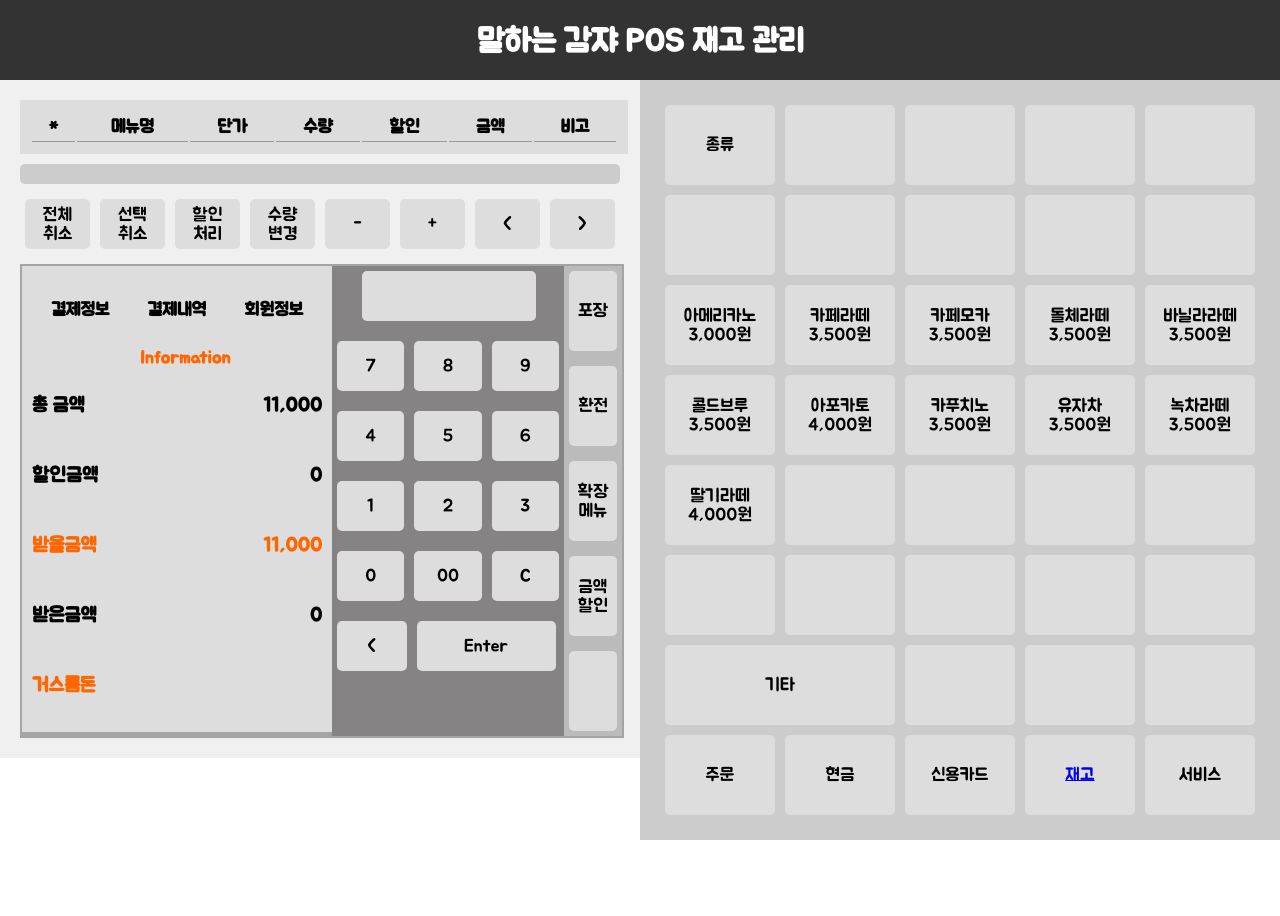
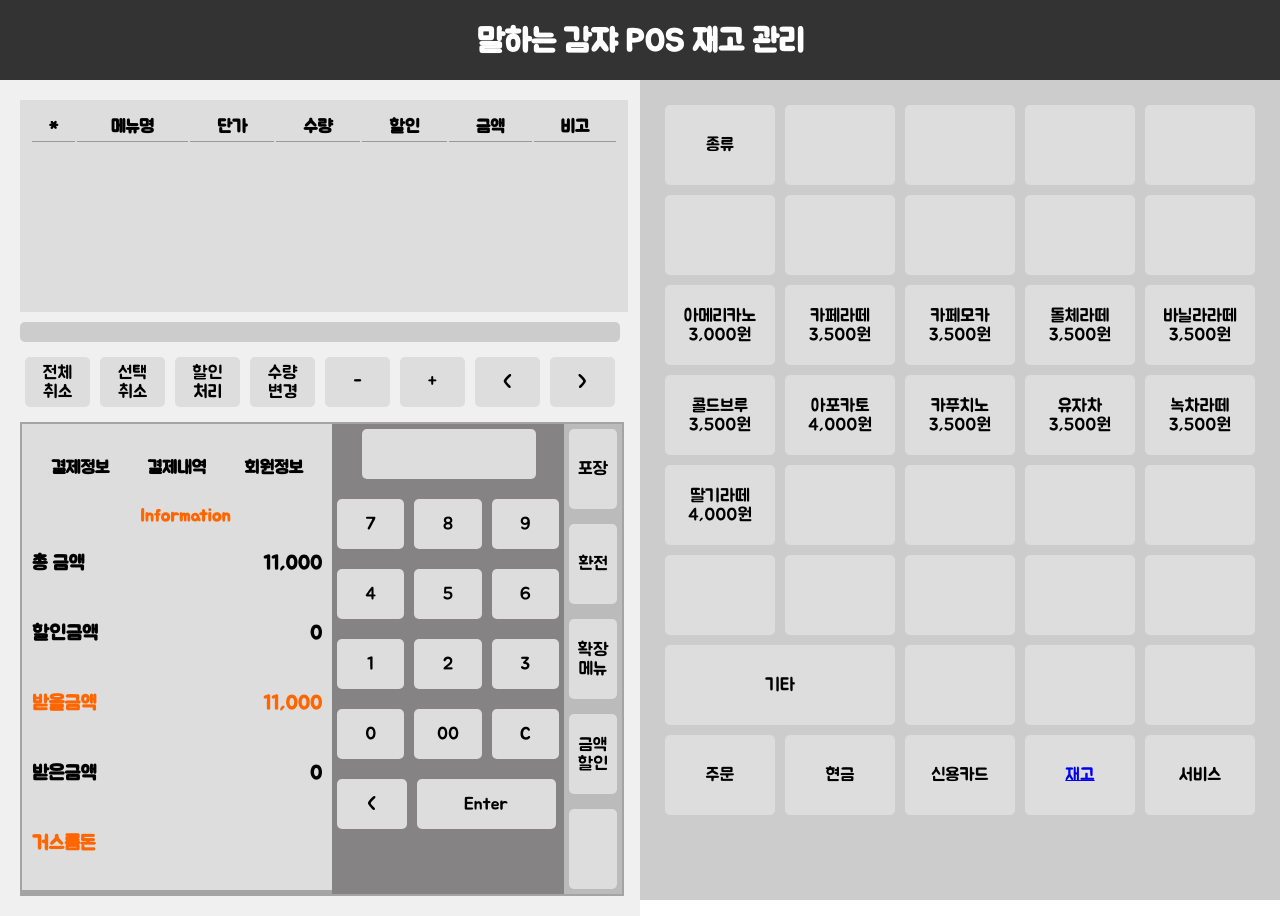
Before and after one commit to minju-sin/capstone, a React (Create React App) app in the folder frontend/: page / in a window 1280 px wide. Before the commit the page ends 840 px from the top, so only its background shows below. Built offline with nearby package versions, Linux system fonts and the light colour scheme.

Commit message:
화면 창 크기 설정

```diff
--- a/frontend/src/components/page/MainPage.js
+++ b/frontend/src/components/page/MainPage.js
@@ -7,6 +7,7 @@ import PosRight from "../ui/PosRight";
 
 function MainPage() {
 
+    // 메뉴 클릭 시 주문표에 추가되는 기능
     const [orders, setOrders] = useState([]);
 
     const addOrder = (item) => {
--- a/frontend/src/components/styles/PosLeftCSS.js
+++ b/frontend/src/components/styles/PosLeftCSS.js
@@ -19,7 +19,7 @@ export const StyledLeftHalf = styled.div`
 
 export const StyledLeftInner = styled.div`
     width: 98%;
-    height: 40%; /* 왼쪽 반절의 40% */
+    height: 192px; /* 왼쪽 반절의 40% */
     margin-bottom: 10px;
     background-color: #ddd;
     padding: 10px;
--- a/frontend/src/components/styles/PosRightCSS.js
+++ b/frontend/src/components/styles/PosRightCSS.js
@@ -4,7 +4,7 @@ import styled from "styled-components";
 
 export const StyledRightHalf = styled.div`
     width: 50%; /* 나머지 공간인 오른쪽 반절의 너비를 50%로 설정. */
-    height: 100%;
+    height: 820px;
     padding: 20px;
     background-color: #ccc;
     box-sizing: border-box;
```
